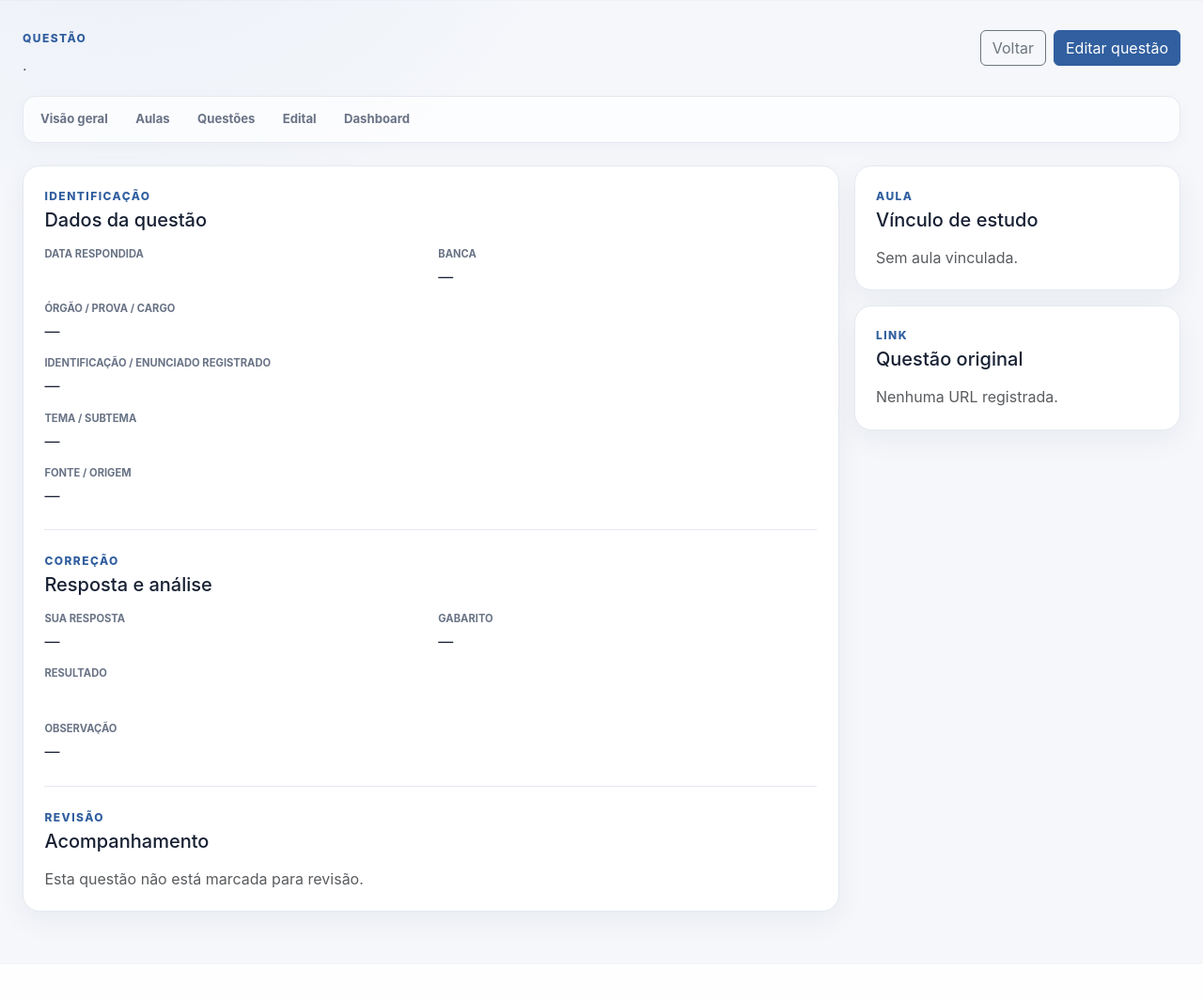
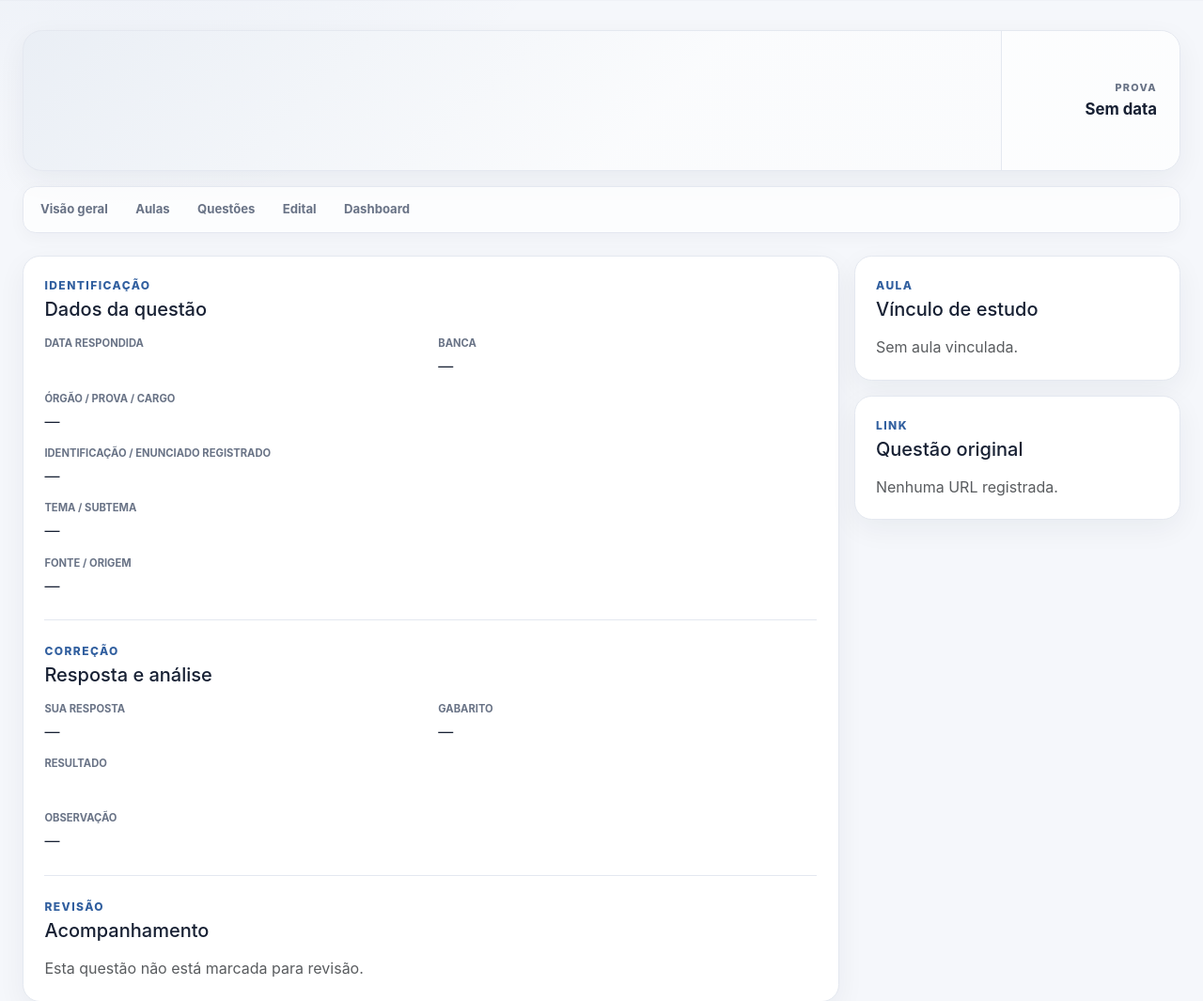
Before and after one commit to clice/concurso-study-manager, a Django app: template templates/questions/question_detail.html in a window 1280 px wide. Shown: the part 73-1138 px from the top of the page at 94% size. Before the commit the page ends 1061 px from the top, so only its background shows below. Run offline with Django 5.2, Linux system fonts and the light colour scheme; the template is opened without the code that fills it, so the values that code supplies are empty.

Commit message:
ui: extend dashboard visual language

```diff
--- a/templates/questions/question_detail.html
+++ b/templates/questions/question_detail.html
@@ -3,21 +3,8 @@
 {% block title %}{{ question.code }} | {{ competition.name }}{% endblock %}
 
 {% block content %}
-<div class="page-heading mb-3">
-    <div>
-        <p class="eyebrow mb-1">QUESTÃO</p>
-        <div class="question-detail-title-row">
-            <h1 class="h2 mb-1">{{ question.code }}</h1>
-            <span class="question-result question-result-{{ question.result }}">{{ question.get_result_display }}</span>
-        </div>
-        <p class="text-body-secondary mb-0">{{ competition.name }} · {{ question.competition_discipline.discipline.name }}</p>
-    </div>
-    <div class="d-flex gap-2">
-        <a class="btn btn-outline-secondary" href="{% url 'questions:question_list' competition.pk %}">Voltar</a>
-        <a class="btn btn-primary" href="{% url 'questions:question_edit' competition.pk question.pk %}">Editar questão</a>
-    </div>
-</div>
-
+{% url 'questions:question_edit' competition.pk question.pk as hero_action_url %}
+{% include "competitions/competition_page_hero.html" with hero_title=question.code hero_subtitle=question.competition_discipline.discipline.name hero_status=question.get_result_display hero_status_class=question.result hero_action_url=hero_action_url hero_action_label="Editar questão" %}
 {% include "competitions/competition_nav.html" %}
 
 <div class="question-detail-grid">
```
